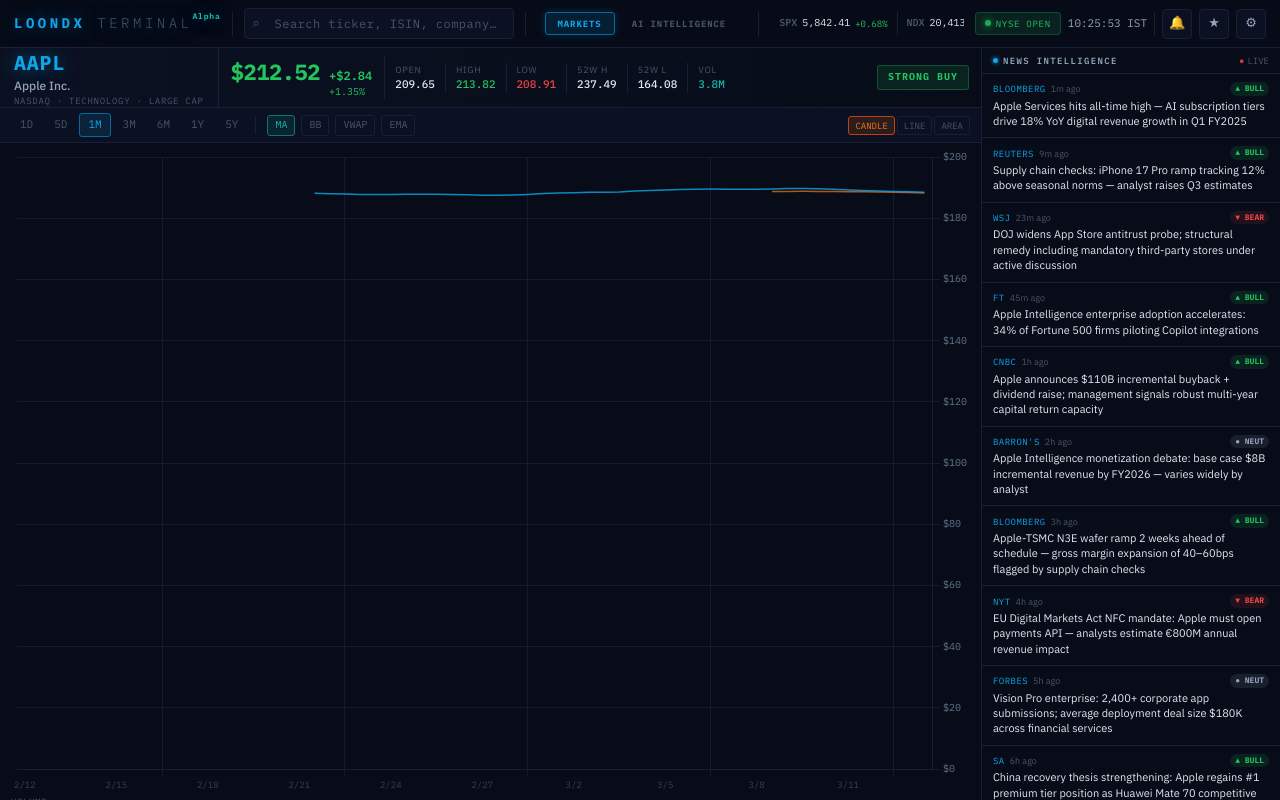
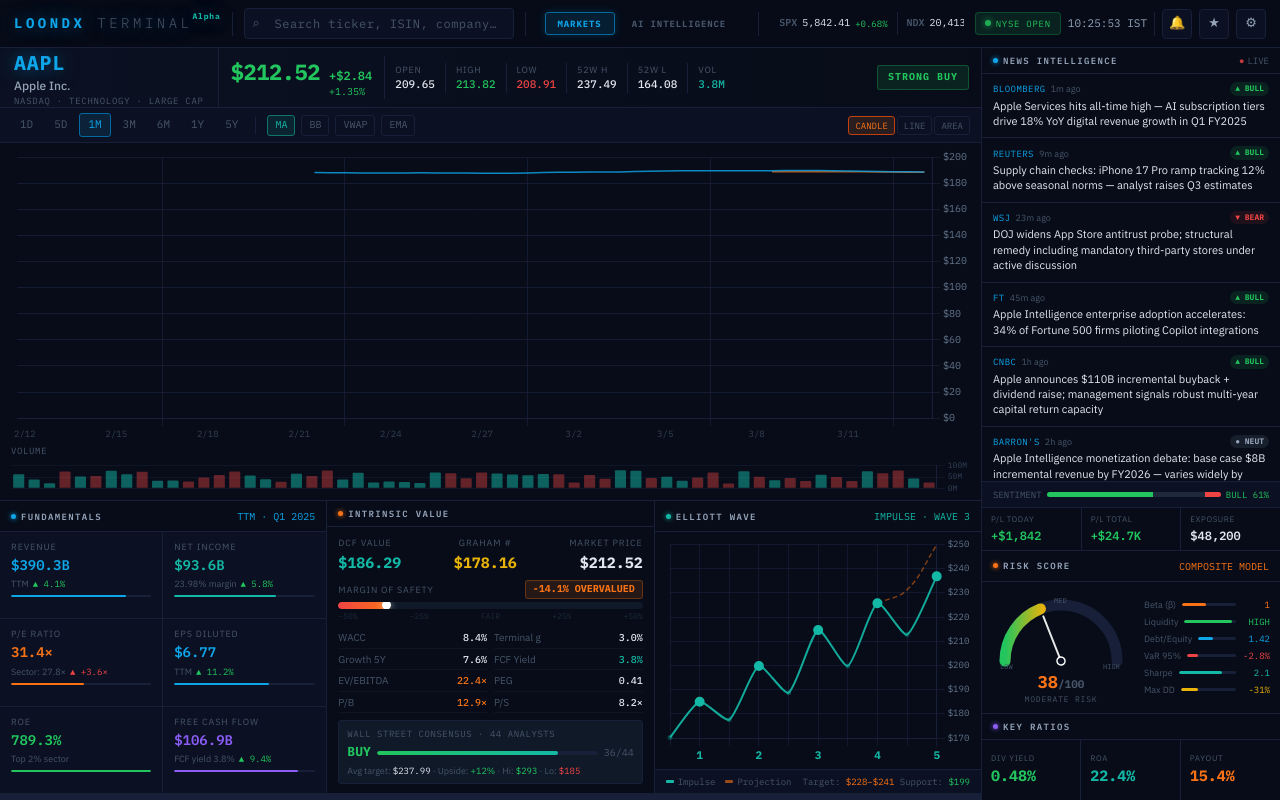
Before and after one commit to loondx/loondx-terminal, a React (Vite) app in the folder frontend/: page / in a window 1280 px wide. Built offline with nearby package versions, Linux system fonts and the light colour scheme.

Commit message:
Added all requested panels are visible in a single viewport

```diff
--- a/frontend/src/App.tsx
+++ b/frontend/src/App.tsx
@@ -56,7 +56,7 @@
           showToast={showToast}
         />
 
-        <main className="flex-1 min-h-0 overflow-hidden">
+        <main className="flex-1 min-h-0 overflow-hidden flex flex-col">
           {viewMode === 'TERMINAL' ? (
             <TerminalBoard curStock={curStock} loading={loading} />
           ) : (
--- a/frontend/src/components/TerminalBoard.tsx
+++ b/frontend/src/components/TerminalBoard.tsx
@@ -210,8 +210,8 @@
   const ewSupport   = +(sd.price * 0.935).toFixed(0);
 
   return (
-    <div className="flex-1 flex flex-col lg:grid lg:grid-cols-[1fr_298px] gap-[1px] bg-brand-bd overflow-y-auto lg:overflow-hidden min-h-0">
-      <div className="flex flex-col lg:grid lg:grid-rows-[auto_minmax(300px,1fr)_auto] gap-[1px] bg-brand-bd overflow-hidden shrink-0">
+    <div className="flex-1 flex flex-col lg:grid lg:grid-cols-[1fr_298px] gap-[1px] bg-brand-bd overflow-hidden min-h-0">
+      <div className="flex flex-col gap-[1px] bg-brand-bd overflow-y-auto min-h-0">
 
         {/* HERO */}
         <div className="bg-gradient-to-r from-brand-bgc to-brand-bgp overflow-x-auto flex flex-row items-center p-0 shrink-0 scrollbar-none">
@@ -245,7 +245,7 @@
         </div>
 
         {/* CHART AREA */}
-        <div className="bg-brand-bgp flex flex-col overflow-hidden min-h-0">
+        <div className="bg-brand-bgp flex flex-col overflow-hidden" style={{ minHeight: 280, maxHeight: 420 }}>
           <div className="flex items-center gap-[3px] py-[5px] px-[11px] border-b border-brand-bd bg-brand-bgc shrink-0 flex-wrap">
             {['1D', '5D', '1M', '3M', '6M', '1Y', '5Y'].map(t => (
               <button key={t} className={`font-mono text-[11px] py-[3px] px-[8px] rounded-[3px] border cursor-pointer bg-none transition-all ${tf === t ? 'text-brand-bl border-brand-bld bg-brand-blg' : 'border-transparent text-brand-t3 hover:text-brand-t1 hover:bg-brand-bge'}`} onClick={() => setTf(t)}>{t}</button>
```
